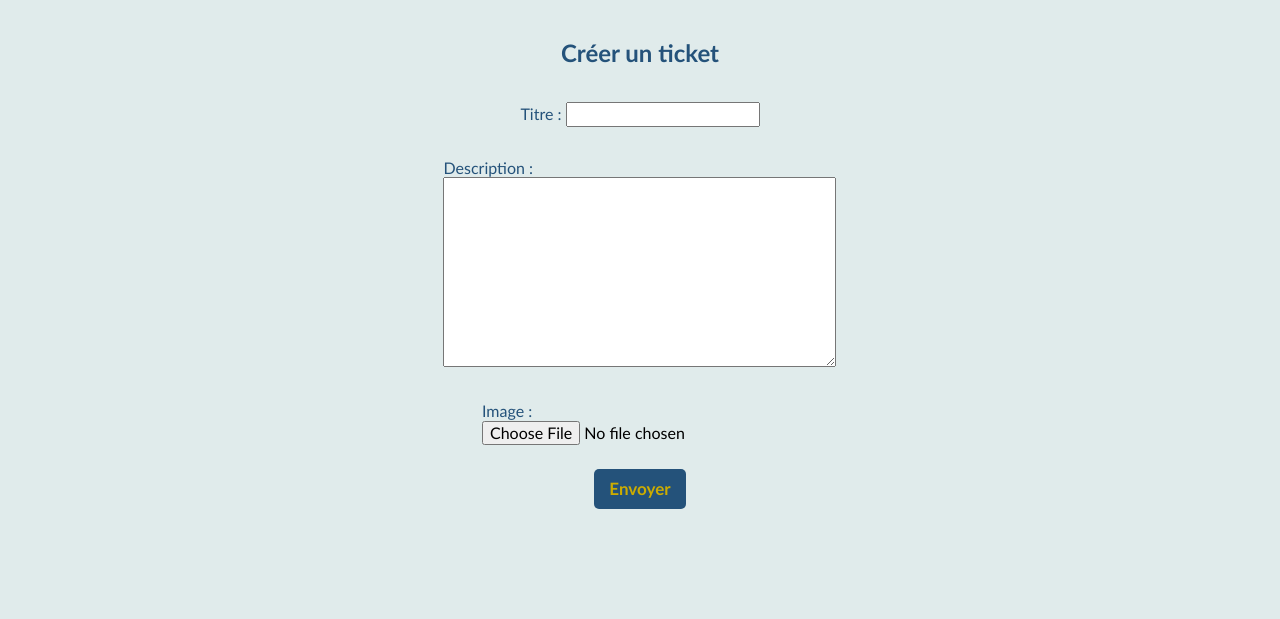
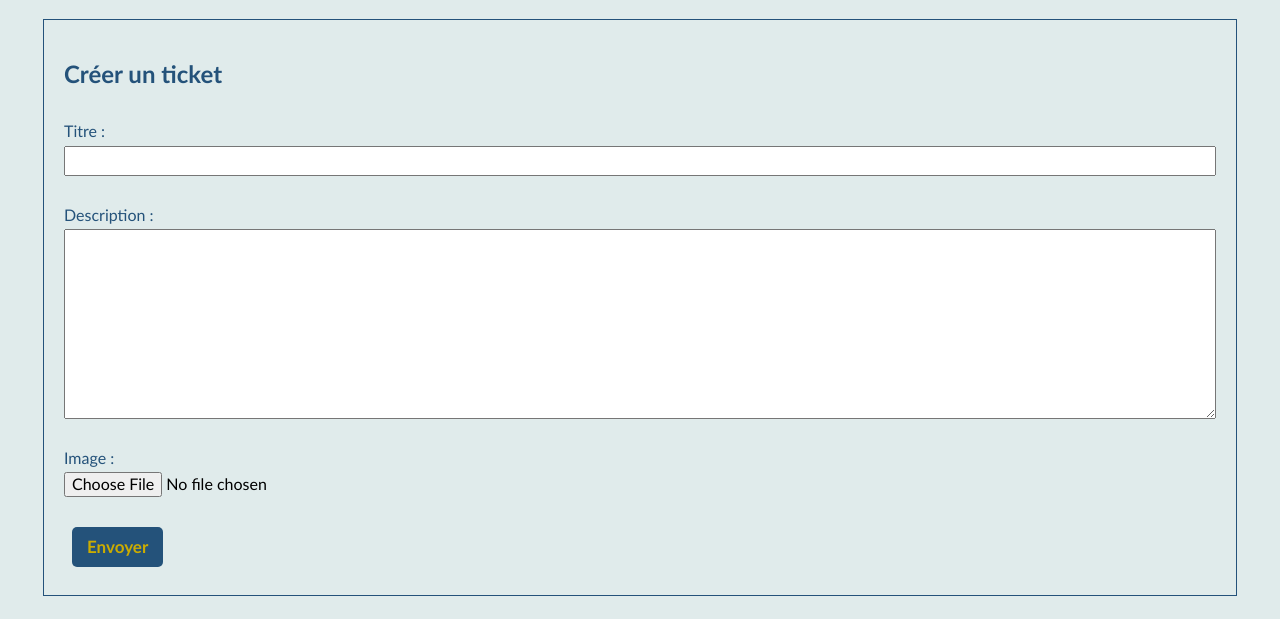
Before and after one commit to Bimarsto/LITReview, a Django app: page /tickets/add/ in a window 1280 px wide. Shown: the part 181-800 px from the top of the page. Run offline with Django 4.2, Linux system fonts and the light colour scheme; a user stored in the database is signed in.

Commit message:
CSS update for ticket modification form

```diff
--- a/LITReview/contributions/forms.py
+++ b/LITReview/contributions/forms.py
@@ -3,6 +3,8 @@ from contributions.models import Ticket, Review
 
 
 class TicketForm(forms.ModelForm):
+    image = forms.ImageField(widget=forms.FileInput)
+
     class Meta:
         model = Ticket
         fields = ['title', 'description', 'image']
--- a/LITReview/contributions/models.py
+++ b/LITReview/contributions/models.py
@@ -16,7 +16,7 @@ class Ticket(models.Model):
         return f"{self.title}"
 
     def get_absolute_url(self):
-        return reverse('edit_ticket', kwargs={'id': self.id})
+        return reverse('edit_ticket', kwargs={'ticket_id': self.id})
 
 
 class Review(models.Model):
@@ -33,3 +33,6 @@ class Review(models.Model):
 
     def __str__(self):
         return f"{self.headline}"
+
+    def get_absolute_url(self):
+        return reverse('edit_review', kwargs={'review_id': self.id})
--- a/LITReview/contributions/templates/contributions/ticket.html
+++ b/LITReview/contributions/templates/contributions/ticket.html
@@ -7,8 +7,12 @@
                 <form method="post" enctype="multipart/form-data">
                     {% csrf_token %}
                     {{ form.as_p }}
+                    {% if ticket.image %}
+                        <img class="ticket_image" src="{{ ticket.image.url }}" alt="{{ ticket.title }}">
+                    {% endif %}
                     <input class="button" type="submit" value="Envoyer">
                 </form>
+
             </div>
     </div>
 {% endblock %}
--- a/LITReview/contributions/views.py
+++ b/LITReview/contributions/views.py
@@ -32,13 +32,14 @@ def edit_ticket(request, ticket_id):
     ticket = get_object_or_404(Ticket, id=ticket_id)
     form = TicketForm(instance=ticket)
     if request.method == 'POST':
-        form = TicketForm(request.POST, instance=ticket)
+        form = TicketForm(request.POST, request.FILES, instance=ticket)
         if form.is_valid():
             form.save()
             return redirect('index')
     return render(request,
                   'contributions/ticket.html',
                   {'form': form,
+                   'ticket': ticket,
                    'page_title': 'Modifier votre ticket',
                    })
 
--- a/LITReview/static/css/style.css
+++ b/LITReview/static/css/style.css
@@ -366,9 +366,41 @@ h1 {
   align-items: center;
   display: flex;
   flex-direction: column;
-  justify-content: center;
+  justify-content: flex-start;
   width: 90%;
   margin: auto;
+}
+.card__form .form {
+  width: 100%;
+  border: 1px solid #24527a;
+  align-items: flex-start;
+  padding: 20px;
+}
+.card__form .form form {
+  width: 100%;
+  align-items: flex-start;
+}
+.card__form .form form img {
+  max-width: 200px;
+}
+.card__form .form p {
+  display: flex;
+  flex-direction: column;
+  margin: 15px 0;
+  width: 100%;
+}
+.card__form .form p > label {
+  margin-bottom: 5px;
+}
+.card__form .form p #id_title {
+  height: 1.5em;
+}
+.card__form .form p #id_image {
+  height: 2em;
+}
+.card__form .form p > input {
+  width: calc(100% - 8px);
+  height: 1em;
 }
 .card__form > h2 {
   color: #24527a;
@@ -380,6 +412,9 @@ h1 {
   border: 1px solid #24527a;
   align-items: flex-start;
   padding: 20px;
+}
+.card__form > form .form .ticket_image > img {
+  max-width: 200px;
 }
 .card__form > form .form > h3 {
   justify-content: flex-start;
@@ -395,7 +430,7 @@ h1 {
 }
 .card__form > form .form > p > input {
   width: calc(100% - 8px);
-  height: 1.5em;
+  height: 1em;
 }
 .card__form > form .form > div {
   display: flex;
```
Also changed, not shown: LITReview/contributions/templates/contributions/review_from_ticket.html (+5 -3 lines), LITReview/db.sqlite3 (added), LITReview/media/pexels-alex-azabache-3185480.jpg (added), LITReview/media/pexels-anna-tukhfatullina-food-photographerstylist-2638026.jpg (added), LITReview/media/pexels-lil-artsy-3235566.jpg (added), 3 other files. Lines whose indentation alone changed are shown as unchanged.
